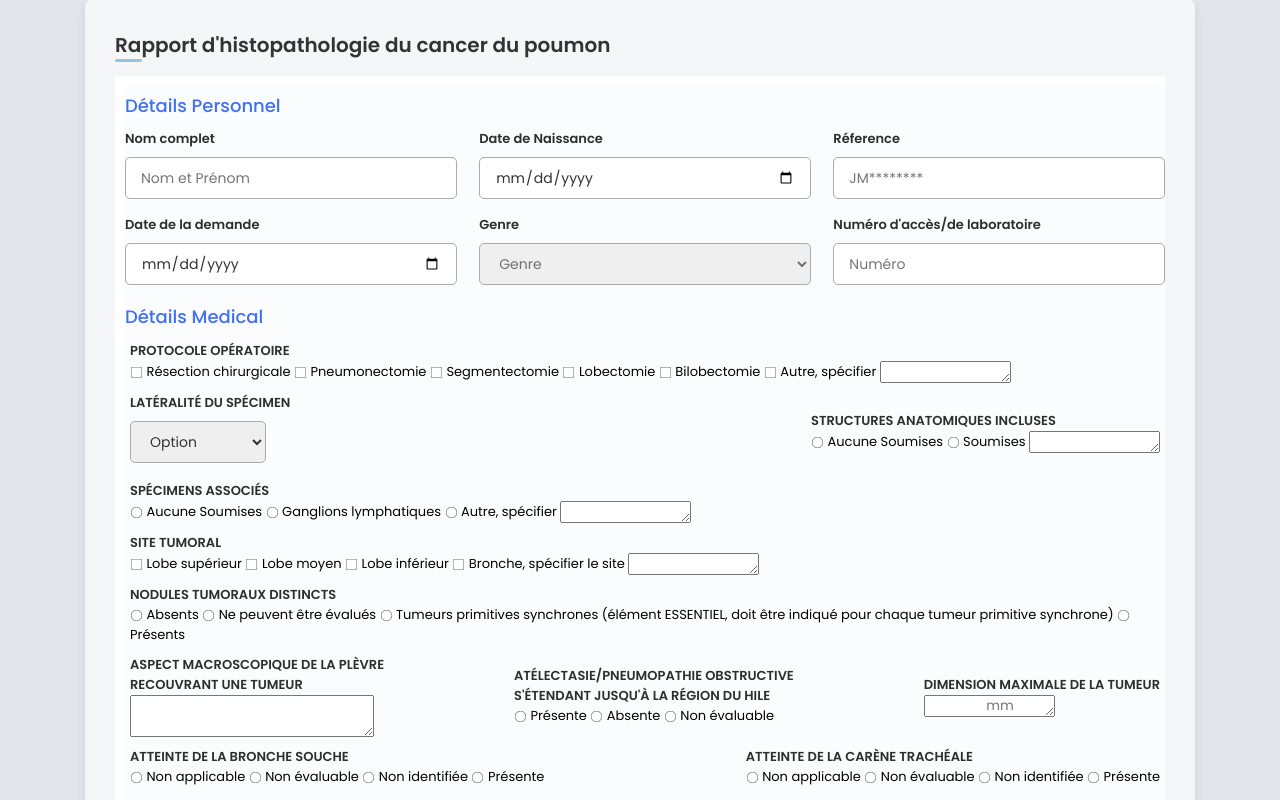
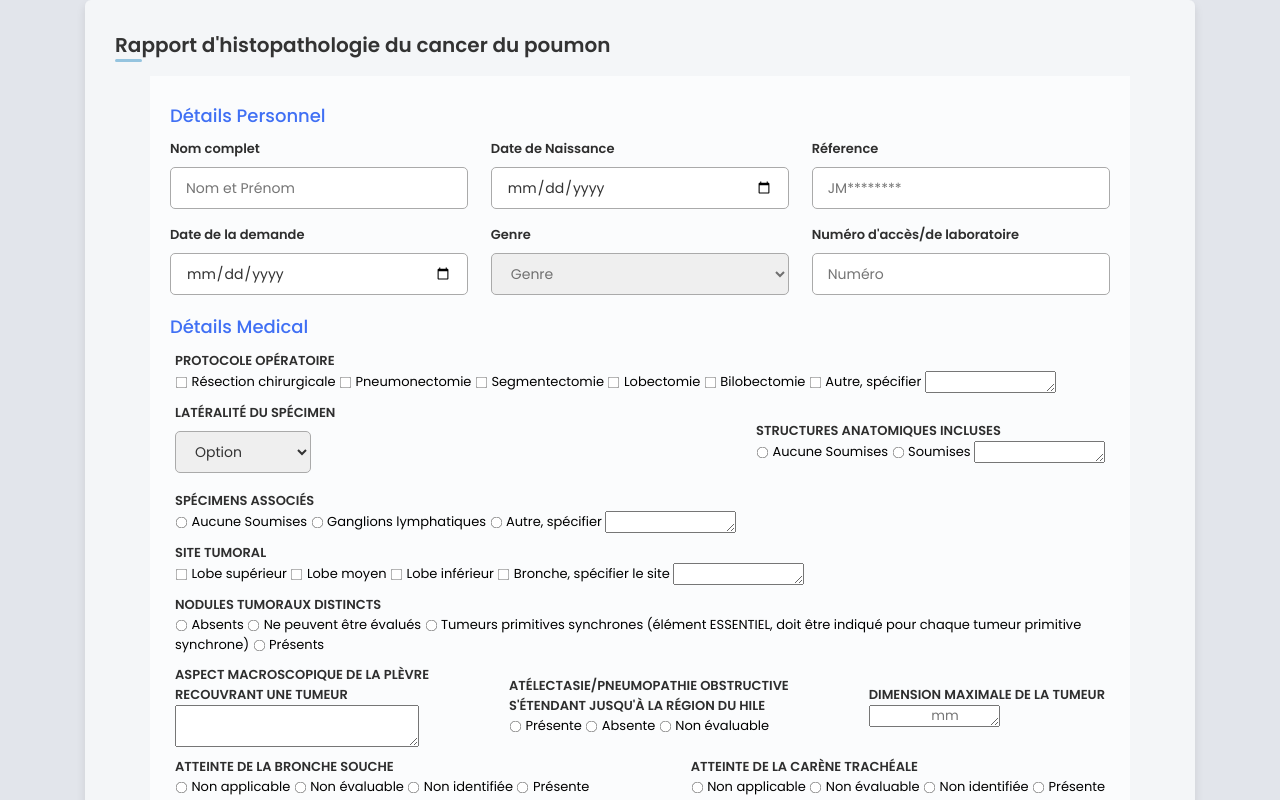
Before and after one commit to zagnouneotmane/Lung-iccr, a website built with webpack: page index.html in a window 1280 px wide. Shown: the top 800 px of the page. Built offline with nearby package versions, Linux system fonts and the light colour scheme.

Commit message:
update form

```diff
--- a/style.css
+++ b/style.css
@@ -80,7 +80,6 @@ textarea {
 }
 .container form{
     position: relative;
-    padding: 10px;
     margin-top: 16px;
     min-height: 1300px;
     /*max-height: 1000px;*/
@@ -88,7 +87,7 @@ textarea {
     height: 100%;
     overflow: hidden;
     box-sizing: border-box;
-    background-color: #ffffff;
+    background-color: #f4f6f8;
 }
 .checkbox-group {
     display: none;
@@ -100,6 +99,8 @@ input[type="radio"][value="male"]:checked + #male-options {
 
 .container form .form{
     position: absolute;
+    padding: 20px;
+    margin: 0 35px;
     background-color: #fbfcfd;
     transition: 0.3s ease;
 }
```
